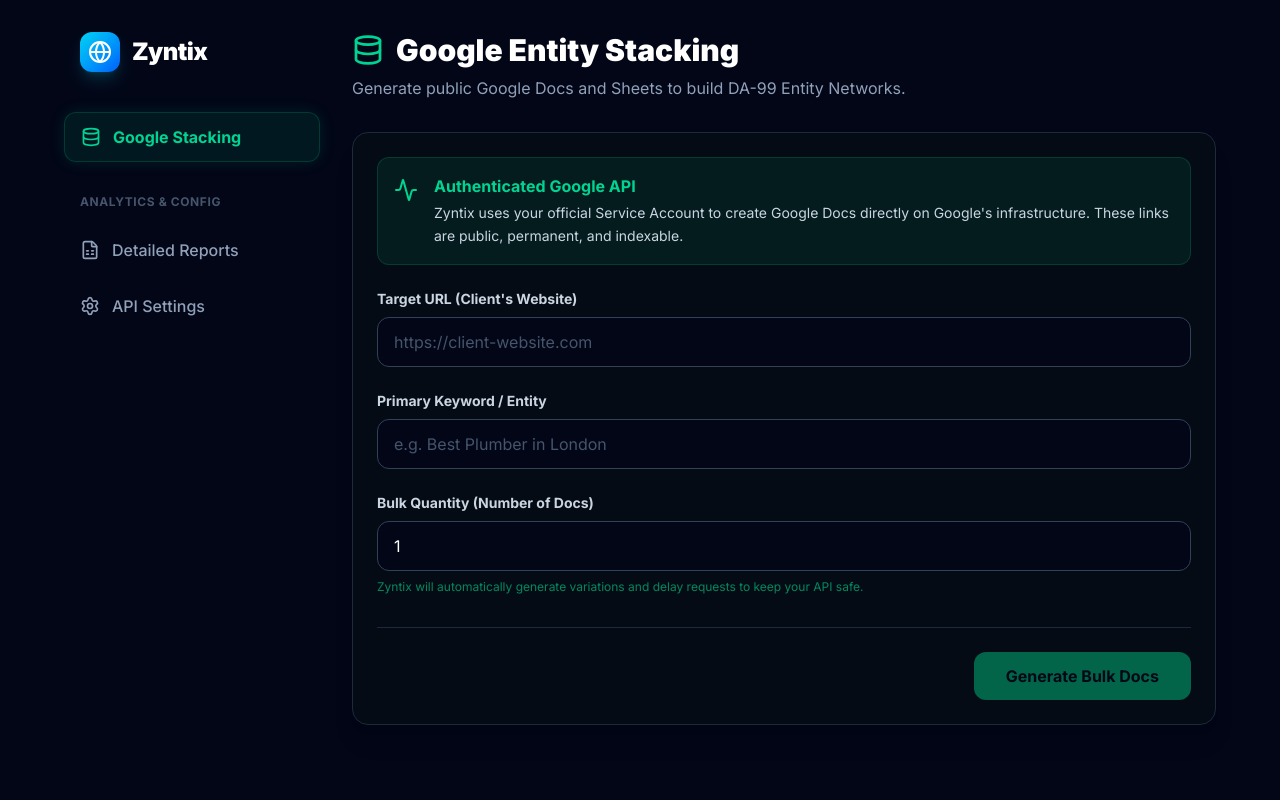
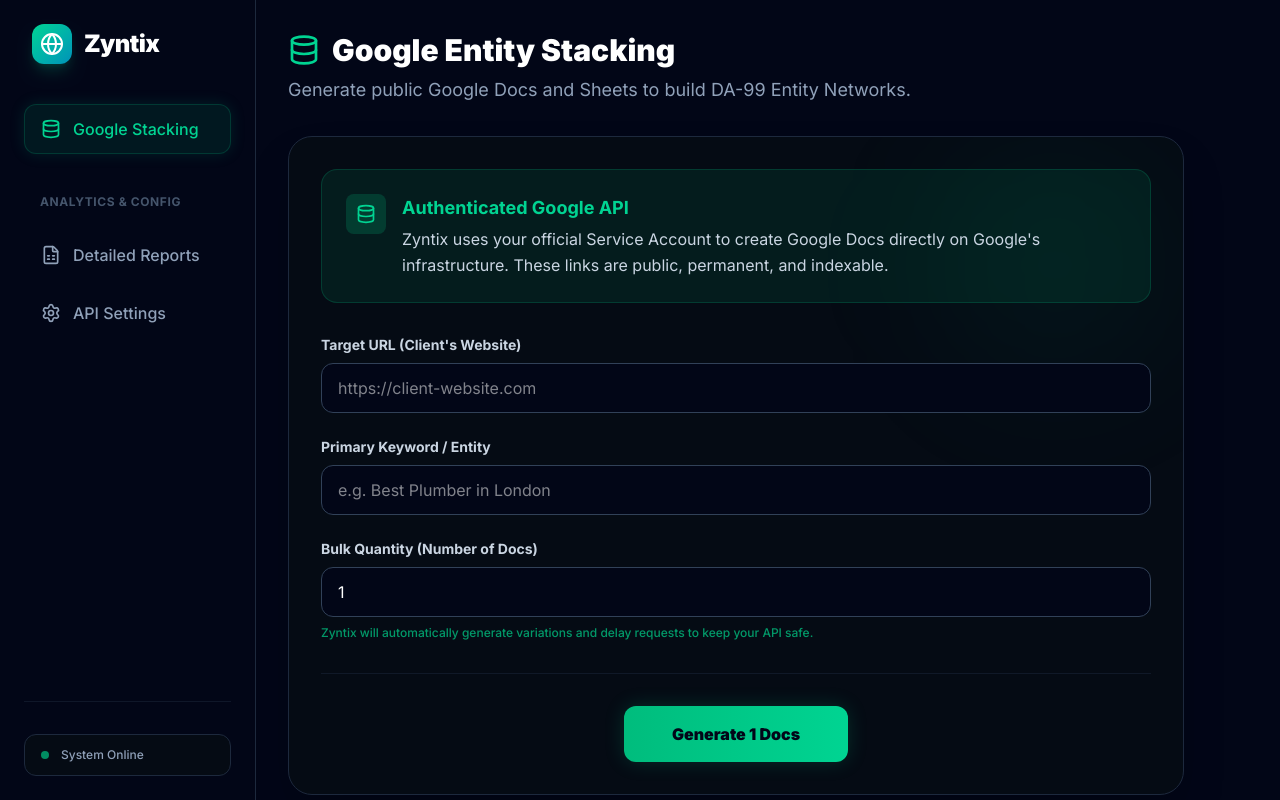
Before and after one commit to mnaveedkhtri-ui/Zyntix-, a Next.js app: page /dashboard/google in a window 1280 px wide. Built offline with nearby package versions, Linux system fonts and the light colour scheme.

Commit message:
fix: completely unify and repair dashboard ui design and layout

```diff
--- a/src/app/dashboard/google/page.tsx
+++ b/src/app/dashboard/google/page.tsx
@@ -1,8 +1,8 @@
 "use client";
 
 import { useState } from "react";
-import { Database, Activity, ExternalLink, Globe, FileText, UserPlus, Cloud, FileSpreadsheet, Settings } from "lucide-react";
-import Link from "next/link";
+import { Database } from "lucide-react";
+import DashboardSidebar from "@/components/DashboardSidebar";
 
 export default function GoogleDashboard() {
   const [keyword, setKeyword] = useState('');
@@ -24,7 +24,7 @@
       return;
     }
 
-    const maxDocs = Math.min(bulkCount, 500); // Limit to 500 to be safe
+    const maxDocs = Math.min(bulkCount, 500);
     let successCount = 0;
 
     for (let i = 1; i <= maxDocs; i++) {
@@ -52,7 +52,6 @@
         console.error(`Error on doc ${i}:`, err);
       }
 
-      // Delay to avoid hitting Google Drive API rate limits (e.g., 2 seconds)
       if (i < maxDocs) {
         await new Promise(resolve => setTimeout(resolve, 2000));
       }
@@ -63,105 +62,103 @@
   }
 
   return (
-    <div className="min-h-screen bg-[#020617] text-slate-50 font-sans p-8">
-      <div className="max-w-6xl mx-auto flex gap-8">
-        <div className="w-64 shrink-0">
-          <div className="flex items-center gap-3 mb-10 px-4">
-            <div className="w-10 h-10 bg-gradient-to-br from-cyan-400 to-blue-600 rounded-xl flex items-center justify-center shadow-lg shadow-cyan-500/20">
-              <Globe className="w-6 h-6 text-white" />
-            </div>
-            <span className="text-2xl font-black tracking-tight text-white">Zyntix</span>
-          </div>
-
-          <nav className="space-y-2">
-
-
-
-            <Link href="/dashboard/google" className="flex items-center gap-3 bg-emerald-500/10 text-emerald-400 px-4 py-3 rounded-xl border border-emerald-500/20 font-bold transition-all shadow-[0_0_15px_rgba(16,185,129,0.15)]">
-              <Database className="w-5 h-5" /> Google Stacking
-            </Link>
-
-            <div className="pt-6 pb-2">
-              <p className="text-xs font-bold text-slate-600 uppercase tracking-wider px-4">Analytics & Config</p>
-            </div>
-            <Link href="/dashboard/reports" className="flex items-center gap-3 text-slate-400 hover:text-white px-4 py-3 rounded-xl hover:bg-slate-800/50 transition-all font-medium">
-              <FileSpreadsheet className="w-5 h-5" /> Detailed Reports
-            </Link>
-            <Link href="/dashboard/settings" className="flex items-center gap-3 text-slate-400 hover:text-white px-4 py-3 rounded-xl hover:bg-slate-800/50 transition-all font-medium">
-              <Settings className="w-5 h-5" /> API Settings
-            </Link>
-          </nav>
-        </div>
+    <div className="min-h-screen bg-[#020617] text-slate-50 font-sans flex overflow-hidden">
+      <DashboardSidebar />
 
       {/* Main Content */}
-        <div className="flex-1">
+      <div className="flex-1 p-8 overflow-y-auto h-screen">
+        <div className="max-w-4xl">
           <div className="mb-8">
             <h1 className="text-3xl font-black text-white flex items-center gap-3">
               <Database className="w-8 h-8 text-emerald-400" />
               Google Entity Stacking
             </h1>
-            <p className="text-slate-400 mt-2">Generate public Google Docs and Sheets to build DA-99 Entity Networks.</p>
+            <p className="text-slate-400 mt-2 text-lg">Generate public Google Docs and Sheets to build DA-99 Entity Networks.</p>
           </div>
 
-          <div className="bg-[#050B14] border border-slate-800 rounded-2xl p-6 shadow-xl">
-             <div className="space-y-6">
+          <div className="bg-[#050B14] border border-slate-800 rounded-3xl p-8 shadow-2xl relative overflow-hidden">
+            <div className="absolute top-0 right-0 w-64 h-64 bg-emerald-500/5 rounded-full blur-3xl pointer-events-none"></div>
 
-                <div className="bg-emerald-500/10 border border-emerald-500/20 rounded-xl p-4 flex gap-4 items-start">
-                  <Activity className="w-6 h-6 text-emerald-400 shrink-0 mt-1" />
+            <div className="bg-emerald-500/10 border border-emerald-500/20 rounded-2xl p-6 mb-8 relative z-10">
+              <div className="flex items-start gap-4">
+                <div className="w-10 h-10 bg-emerald-500/20 rounded-lg flex items-center justify-center shrink-0">
+                  <Database className="w-5 h-5 text-emerald-400" />
+                </div>
                 <div>
-                    <h4 className="text-emerald-400 font-bold mb-1">Authenticated Google API</h4>
-                    <p className="text-sm text-slate-300 leading-relaxed">
+                  <h3 className="text-emerald-400 font-bold text-lg mb-1">Authenticated Google API</h3>
+                  <p className="text-slate-300 leading-relaxed">
                     Zyntix uses your official Service Account to create Google Docs directly on Google's infrastructure. These links are public, permanent, and indexable.
                   </p>
                 </div>
               </div>
+            </div>
+
+            <div className="space-y-6 relative z-10">
+              <div>
+                <label className="block text-sm font-bold text-slate-300 mb-2">Target URL (Client's Website)</label>
+                <input
+                  type="url"
+                  value={targetUrl}
+                  onChange={(e) => setTargetUrl(e.target.value)}
+                  className="w-full bg-[#020617] border border-slate-700 rounded-xl px-4 py-3 text-white focus:outline-none focus:border-emerald-500 transition-colors"
+                  placeholder="https://client-website.com"
+                />
+              </div>
 
               <div>
-                  <label className="block text-sm font-bold text-slate-300 mb-2">Target URL (Client's Website)</label>
-                  <input type="url" value={targetUrl} onChange={(e) => setTargetUrl(e.target.value)} placeholder="https://client-website.com" className="w-full bg-[#020617] border border-slate-700 rounded-xl px-4 py-3 text-white focus:outline-none focus:border-emerald-500 transition-all placeholder:text-slate-600" />
+                <label className="block text-sm font-bold text-slate-300 mb-2">Primary Keyword / Entity</label>
+                <input
+                  type="text"
+                  value={keyword}
+                  onChange={(e) => setKeyword(e.target.value)}
+                  className="w-full bg-[#020617] border border-slate-700 rounded-xl px-4 py-3 text-white focus:outline-none focus:border-emerald-500 transition-colors"
+                  placeholder="e.g. Best Plumber in London"
+                />
               </div>
-                                <div>
-                  <label className="block text-sm font-bold text-slate-300 mb-2">Primary Keyword / Entity</label>
-                  <input type="text" value={keyword} onChange={(e) => setKeyword(e.target.value)} placeholder="e.g. Best Plumber in London" className="w-full bg-[#020617] border border-slate-700 rounded-xl px-4 py-3 text-white focus:outline-none focus:border-emerald-500 transition-all placeholder:text-slate-600" />
-                </div>
+
               <div>
                 <label className="block text-sm font-bold text-slate-300 mb-2">Bulk Quantity (Number of Docs)</label>
-                  <input type="number" min="1" max="500" value={bulkCount} onChange={(e) => setBulkCount(Number(e.target.value))} className="w-full bg-[#020617] border border-slate-700 rounded-xl px-4 py-3 text-white focus:outline-none focus:border-emerald-500 transition-all placeholder:text-slate-600" />
-                  <p className="text-xs text-emerald-500/70 mt-2">Zyntix will automatically generate variations and delay requests to keep your API safe.</p>
+                <input
+                  type="number"
+                  min="1"
+                  max="500"
+                  value={bulkCount}
+                  onChange={(e) => setBulkCount(parseInt(e.target.value))}
+                  className="w-full bg-[#020617] border border-slate-700 rounded-xl px-4 py-3 text-white focus:outline-none focus:border-emerald-500 transition-colors"
+                />
+                <p className="text-xs text-emerald-500/80 mt-2 font-medium">Zyntix will automatically generate variations and delay requests to keep your API safe.</p>
               </div>
             </div>
 
-                          <div className="mt-8 pt-6 border-t border-slate-800 flex justify-between items-center">
-               <div className="text-sm font-bold text-emerald-400">
+            <div className="mt-8 pt-8 border-t border-slate-800/50 flex flex-col items-center">
+              <button
+                onClick={handlePublish}
+                disabled={isProcessing}
+                className="w-full sm:w-auto bg-gradient-to-r from-emerald-500 to-emerald-400 hover:from-emerald-400 hover:to-emerald-300 text-slate-950 font-black py-4 px-12 rounded-xl transition-all shadow-[0_0_20px_rgba(16,185,129,0.2)] hover:shadow-[0_0_30px_rgba(16,185,129,0.4)] transform hover:-translate-y-1 disabled:opacity-50 disabled:pointer-events-none"
+              >
+                {isProcessing ? "Executing Stack..." : `Generate ${bulkCount} Docs`}
+              </button>
+
+              {progressMsg && (
+                <div className="mt-6 px-6 py-3 bg-[#020617] border border-emerald-500/30 rounded-xl text-emerald-400 font-medium text-sm animate-pulse">
                   {progressMsg}
                 </div>
-               <button
-                  onClick={handlePublish}
-                  disabled={isProcessing || !targetUrl || !keyword}
-                  className="bg-emerald-500 hover:bg-emerald-400 text-slate-950 font-bold py-3 px-8 rounded-xl transition-all disabled:opacity-50 flex items-center gap-2"
-                >
-                  {isProcessing ? "Processing Bulk..." : "Generate Bulk Docs"}
-                </button>
-             </div>
+              )}
             </div>
 
             {reportData.length > 0 && (
-            <div className="mt-8 bg-[#050B14] border border-slate-800 rounded-2xl p-6">
-              <h3 className="text-xl font-bold text-white mb-4">Generated Links</h3>
-              <div className="space-y-3">
-                {reportData.map((link, i) => (
-                  <div key={i} className="flex items-center justify-between bg-[#020617] p-4 rounded-xl border border-slate-800">
-                    <div>
-                      <span className="text-emerald-400 font-bold text-sm bg-emerald-400/10 px-2 py-1 rounded mr-3">{link.platform}</span>
-                      <a href={link.url} target="_blank" rel="noreferrer" className="text-slate-300 hover:text-white truncate max-w-md inline-block align-middle">{link.url}</a>
-                    </div>
-                    <a href={link.url} target="_blank" rel="noreferrer" className="text-emerald-400 hover:text-emerald-300"><ExternalLink className="w-5 h-5" /></a>
-                  </div>
+              <div className="mt-8">
+                <h3 className="text-lg font-bold mb-4">Live URLs</h3>
+                <div className="space-y-2 max-h-64 overflow-y-auto p-4 bg-[#020617] rounded-xl border border-slate-800">
+                  {reportData.map((doc, idx) => (
+                    <a key={idx} href={doc.url} target="_blank" rel="noreferrer" className="block text-emerald-400 hover:underline text-sm truncate">
+                      {idx+1}. {doc.url}
+                    </a>
                   ))}
                 </div>
               </div>
             )}
-
+          </div>
         </div>
       </div>
     </div>
--- a/src/app/dashboard/reports/page.tsx
+++ b/src/app/dashboard/reports/page.tsx
@@ -1,78 +1,54 @@
 "use client";
 
-import Link from "next/link";
-import { Globe, FileText, MessageSquare, UserPlus, HelpCircle, FileSpreadsheet, Download, ExternalLink, CheckCircle2 , Layers, Settings, Cloud, Database} from "lucide-react";
+import { FileSpreadsheet, FileText } from "lucide-react";
+import DashboardSidebar from "@/components/DashboardSidebar";
 
-export default function ReportsPage() {
+export default function ReportsDashboard() {
   return (
-    <div className="min-h-screen bg-[#020617] text-slate-50 flex font-sans">
-      {/* Sidebar */}
-      <aside className="w-64 border-r border-slate-800 p-6 hidden md:block bg-[#050B14]">
-        <div className="flex items-center gap-2 mb-10">
-          <div className="w-8 h-8 rounded-lg bg-gradient-to-br from-blue-500 to-cyan-400 flex items-center justify-center shadow-lg shadow-cyan-500/20">
-            <Globe className="w-5 h-5 text-white" />
-          </div>
-          <span className="text-xl font-black tracking-tighter">Zyntix</span>
+    <div className="min-h-screen bg-[#020617] text-slate-50 font-sans flex overflow-hidden">
+      <DashboardSidebar />
+
+      {/* Main Content */}
+      <div className="flex-1 p-8 overflow-y-auto h-screen">
+        <div className="max-w-6xl">
+          <div className="mb-8">
+            <h1 className="text-3xl font-black text-white flex items-center gap-3">
+              <FileSpreadsheet className="w-8 h-8 text-emerald-400" />
+              Campaign Reports
+            </h1>
+            <p className="text-slate-400 mt-2 text-lg">View, analyze, and download detailed CSV reports for your clients.</p>
           </div>
 
-                        <nav className="space-y-2">
-
-
-
-          <Link href="/dashboard/google" className="flex items-center gap-3 text-slate-400 hover:text-white px-4 py-3 rounded-xl hover:bg-slate-800/50 transition-all font-medium">
-            <Database className="w-5 h-5" /> Google Stacking
-          </Link>
-
-          <div className="pt-6 pb-2">
-            <p className="text-xs font-bold text-slate-600 uppercase tracking-wider px-4">Analytics & Config</p>
-          </div>
-          <Link href="/dashboard/reports" className="flex items-center gap-3 bg-slate-800 text-white px-4 py-3 rounded-xl font-bold transition-all border border-slate-700 shadow-sm">
-            <FileSpreadsheet className="w-5 h-5" /> Detailed Reports
-          </Link>
-          <Link href="/dashboard/settings" className="flex items-center gap-3 text-slate-400 hover:text-white px-4 py-3 rounded-xl hover:bg-slate-800/50 transition-all font-medium">
-            <Settings className="w-5 h-5" /> API Settings
-          </Link>
-        </nav>
-      </aside>
-
-      {/* Main Content */}
-      <main className="flex-1 p-8 max-w-6xl mx-auto">
-        <header className="mb-10">
-          <h1 className="text-3xl font-black mb-2 tracking-tight">Campaign Reports</h1>
-          <p className="text-slate-400 font-medium">View, analyze, and download detailed CSV reports for your clients.</p>
-        </header>
-
-        <div className="bg-[#050B14] border border-white/5 rounded-2xl shadow-xl overflow-hidden">
+          <div className="bg-[#050B14] border border-slate-800 rounded-3xl overflow-hidden shadow-2xl relative">
             <div className="overflow-x-auto">
               <table className="w-full text-left border-collapse">
                 <thead>
-                <tr className="bg-[#020617] border-b border-slate-800 text-slate-400 text-sm">
-                  <th className="p-5 font-semibold">Campaign ID</th>
-                  <th className="p-5 font-semibold">Type</th>
-                  <th className="p-5 font-semibold">Target Client</th>
-                  <th className="p-5 font-semibold">Links Built</th>
-                  <th className="p-5 font-semibold">Date</th>
-                  <th className="p-5 font-semibold">Status</th>
-                  <th className="p-5 font-semibold text-right">Action</th>
+                  <tr className="border-b border-slate-800/50 bg-[#020617]/50">
+                    <th className="p-4 text-xs font-bold text-slate-400 uppercase tracking-wider">Campaign ID</th>
+                    <th className="p-4 text-xs font-bold text-slate-400 uppercase tracking-wider">Type</th>
+                    <th className="p-4 text-xs font-bold text-slate-400 uppercase tracking-wider">Target Client</th>
+                    <th className="p-4 text-xs font-bold text-slate-400 uppercase tracking-wider">Links Built</th>
+                    <th className="p-4 text-xs font-bold text-slate-400 uppercase tracking-wider">Date</th>
+                    <th className="p-4 text-xs font-bold text-slate-400 uppercase tracking-wider">Status</th>
+                    <th className="p-4 text-xs font-bold text-slate-400 uppercase tracking-wider">Action</th>
                   </tr>
                 </thead>
-              <tbody className="text-sm font-medium">
-                <tr>
-                  <td colSpan={7} className="p-16 text-center text-slate-500">
-                    <div className="flex flex-col items-center justify-center">
-                      <div className="w-16 h-16 rounded-full bg-slate-800/50 flex items-center justify-center mb-4">
-                        <FileSpreadsheet className="w-8 h-8 text-slate-600" />
-                      </div>
-                      <p className="text-lg font-bold text-slate-400 mb-1">No campaigns found</p>
-                      <p className="text-sm">Run your first Zyntix campaign from the sidebar to generate a report.</p>
-                    </div>
-                  </td>
-                </tr>
+                <tbody>
+                  {/* Empty State */}
                 </tbody>
               </table>
             </div>
+
+            <div className="p-16 text-center flex flex-col items-center justify-center">
+              <div className="w-16 h-16 bg-slate-800/30 rounded-full flex items-center justify-center mb-4">
+                <FileText className="w-8 h-8 text-slate-600" />
               </div>
-      </main>
+              <h3 className="text-lg font-bold text-white mb-2">No campaigns found</h3>
+              <p className="text-slate-500 max-w-sm">Run your first Zyntix Google Stacking campaign to generate a report.</p>
+            </div>
+          </div>
+        </div>
+      </div>
     </div>
   );
 }
--- /dev/null
+++ b/src/components/DashboardSidebar.tsx
@@ -0,0 +1,77 @@
+import Link from "next/link";
+import { usePathname } from "next/navigation";
+import { Database, FileSpreadsheet, Settings, Globe } from "lucide-react";
+
+export default function DashboardSidebar() {
+  const pathname = usePathname();
+
+  const navItems = [
+    { name: "Google Stacking", href: "/dashboard/google", icon: Database },
+  ];
+
+  const configItems = [
+    { name: "Detailed Reports", href: "/dashboard/reports", icon: FileSpreadsheet },
+    { name: "API Settings", href: "/dashboard/settings", icon: Settings },
+  ];
+
+  return (
+    <div className="w-64 shrink-0 bg-[#020617] min-h-screen border-r border-slate-800 p-6 flex flex-col">
+      <Link href="/" className="flex items-center gap-3 mb-10 pl-2">
+        <div className="w-10 h-10 bg-gradient-to-br from-emerald-400 to-cyan-600 rounded-xl flex items-center justify-center shadow-lg shadow-emerald-500/20">
+          <Globe className="w-6 h-6 text-white" />
+        </div>
+        <span className="text-2xl font-black tracking-tight text-white">Zyntix</span>
+      </Link>
+
+      <nav className="flex-1 space-y-2">
+        {navItems.map((item) => {
+          const Icon = item.icon;
+          const isActive = pathname === item.href;
+          return (
+            <Link
+              key={item.href}
+              href={item.href}
+              className={`flex items-center gap-3 px-4 py-3 rounded-xl transition-all font-medium ${
+                isActive
+                  ? "bg-emerald-500/10 text-emerald-400 border border-emerald-500/20 shadow-[0_0_15px_rgba(16,185,129,0.15)]"
+                  : "text-slate-400 hover:text-white hover:bg-slate-800/50 border border-transparent"
+              }`}
+            >
+              <Icon className="w-5 h-5" /> {item.name}
+            </Link>
+          );
+        })}
+
+        <div className="pt-8 pb-3">
+          <p className="text-xs font-bold text-slate-600 uppercase tracking-wider pl-4">Analytics & Config</p>
+        </div>
+
+        {configItems.map((item) => {
+          const Icon = item.icon;
+          const isActive = pathname === item.href;
+          return (
+            <Link
+              key={item.href}
+              href={item.href}
+              className={`flex items-center gap-3 px-4 py-3 rounded-xl transition-all font-medium ${
+                isActive
+                  ? "bg-emerald-500/10 text-emerald-400 border border-emerald-500/20 shadow-[0_0_15px_rgba(16,185,129,0.15)]"
+                  : "text-slate-400 hover:text-white hover:bg-slate-800/50 border border-transparent"
+              }`}
+            >
+              <Icon className="w-5 h-5" /> {item.name}
+            </Link>
+          );
+        })}
+      </nav>
+
+      {/* Bottom status indicator */}
+      <div className="pt-8 mt-auto border-t border-slate-800/50">
+        <div className="flex items-center gap-3 px-4 py-3 bg-[#050B14] rounded-xl border border-slate-800">
+          <div className="w-2 h-2 rounded-full bg-emerald-500 animate-pulse"></div>
+          <span className="text-xs font-medium text-slate-400">System Online</span>
+        </div>
+      </div>
+    </div>
+  );
+}
```
Also changed, not shown: src/app/dashboard/settings/page.tsx (+19 -50 lines). Lines whose indentation alone changed are shown as unchanged.
